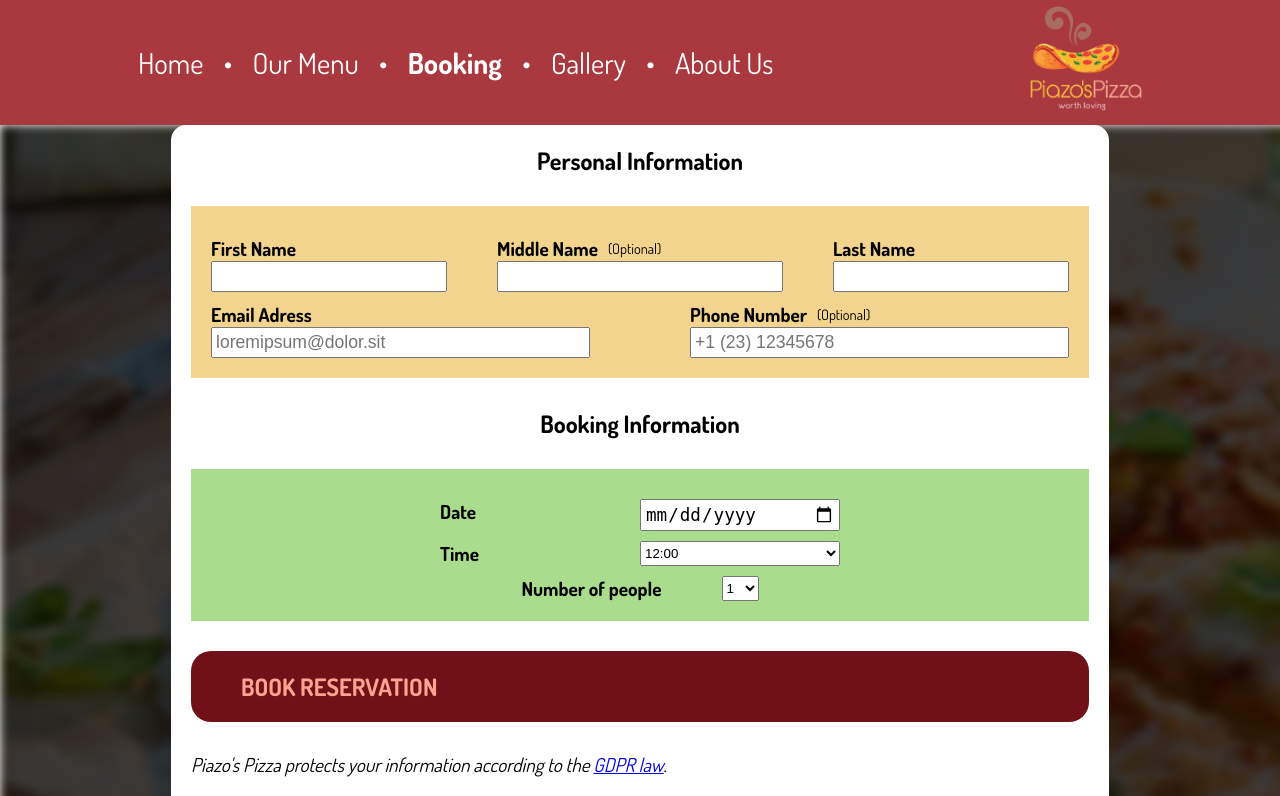
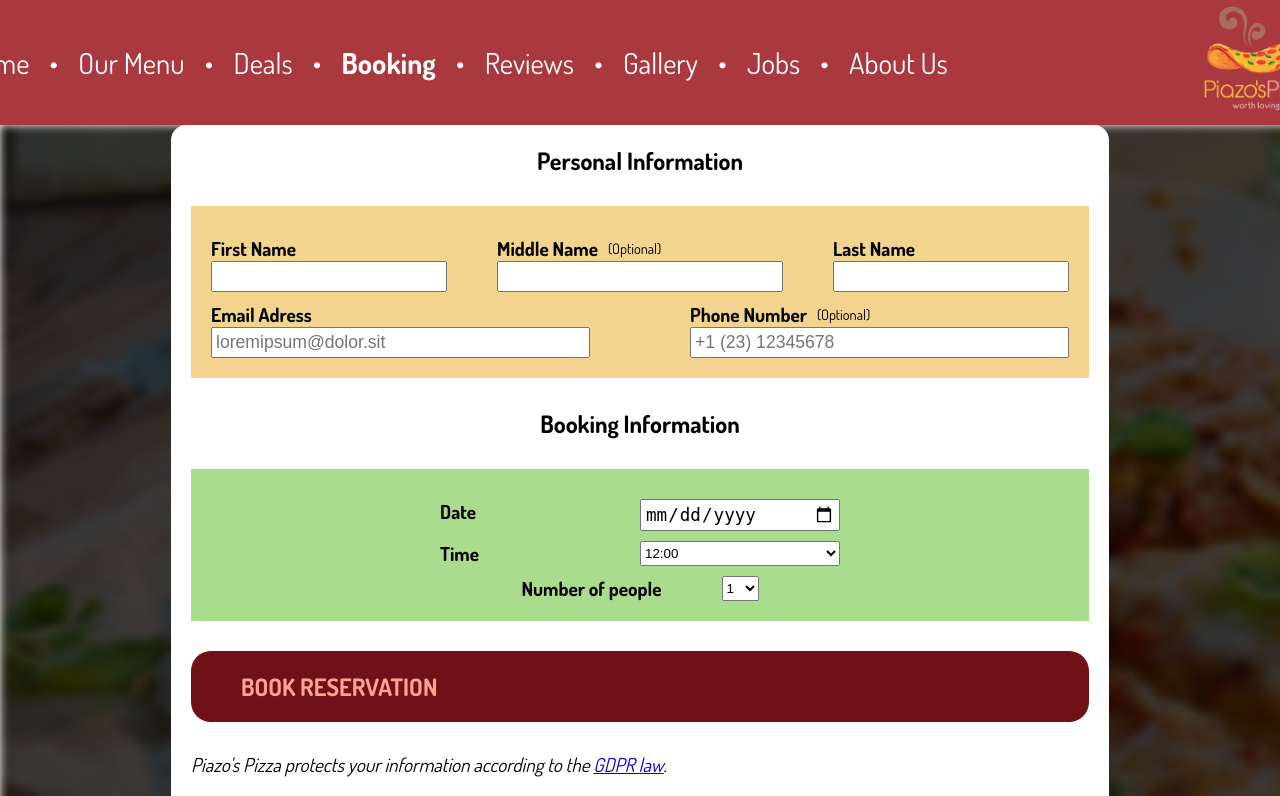
Before and after one commit to Levy-P/lj1-ala3, a PHP site: page /booking.php in a window 1280 px wide. Shown: the top 796 px of the page. Run offline with PHP 8.4, Linux system fonts and the light colour scheme.

Commit message:
update nav to include new pages

```diff
--- a/global.css
+++ b/global.css
@@ -77,15 +77,16 @@ header > #logo {
     background-repeat: no-repeat;
 }
 
-#home    #nav > a:nth-child(1),
-#ourmenu #nav > a:nth-child(3),
-#booking #nav > a:nth-child(5), #reservation #nav > a:nth-child(5),
-#gallery #nav > a:nth-child(7),
-#privacy #nav > a:nth-child(9),
-#aboutus #nav > a:nth-child(9) {font-weight: bolder;}
+#home    a#nav-home,
+#ourmenu a#nav-ourmenu, #drinks a#nav-ourmenu,
+#booking a#nav-booking, #reservation a#nav-booking,
+#gallery a#nav-gallery,
+#privacy a#nav-privacy,
+#aboutus a#nav-aboutus {font-weight: bolder;}
 header > #nav {
     margin-right: 20%;
     height: inherit;
+    flex-wrap: wrap;
     justify-content: space-between; align-items: center;
     gap: 20px;
     min-width: max-content;
--- a/libs/components/header.php
+++ b/libs/components/header.php
@@ -1,20 +1,29 @@
 <?php
+
+// TODO - Verander de link EN id van Jobs naar de vacatures pagina (engels)
+// ? Drinks pagina staat op our menu. Als je klaar ben, verwijder deze comments.
+
 echo "
 <header flex>
     <script src=\"libs/dropdown.js\" type=\"text/javascript\" defer></script>
     <img src=\"assets/icons/hamburger.png\" alt=\"Dropdown Menu\" class=\"dropdown\" onclick=\"toggleNav();\">
     <article flex id=\"nav\">
-        <a href=\"index.php\"   flex><p>Home</p></a>
+        <a href=\"index.php\" id=\"nav-home\" flex><p>Home</p></a>
         <p>•</p>
-        <a href=\"ourmenu.php\" flex><p>Our Menu</p></a>
+        <a href=\"ourmenu.php\" id=\"nav-ourmenu\" flex><p>Our Menu</p></a>
         <p>•</p>
-        <a href=\"booking.php\" flex><p>Booking</p></a>
+        <a href=\"deals.php\" id=\"nav-deals\" flex><p>Deals</p></a>
         <p>•</p>
-        <a href=\"gallery.php\" flex><p>Gallery</p></a>
+        <a href=\"booking.php\" id=\"nav-booking\" flex><p>Booking</p></a>
         <p>•</p>
-        <a href=\"aboutus.php\" flex><p>About Us</p></a>
+        <a href=\"reviews.php\" id=\"nav-reviews\" flex><p>Reviews</p></a>
+        <p>•</p>
+        <a href=\"gallery.php\" id=\"nav-gallery\" flex><p>Gallery</p></a>
+        <p>•</p>
+        <a href=\"#\" id=\"nav-ID\" flex><p>Jobs</p></a>
+        <p>•</p>
+        <a href=\"aboutus.php\" id=\"nav-aboutus\" flex><p>About Us</p></a>
     </article>
     <figure id=\"logo\"></figure>
 </header>
 ";
-?>
```
